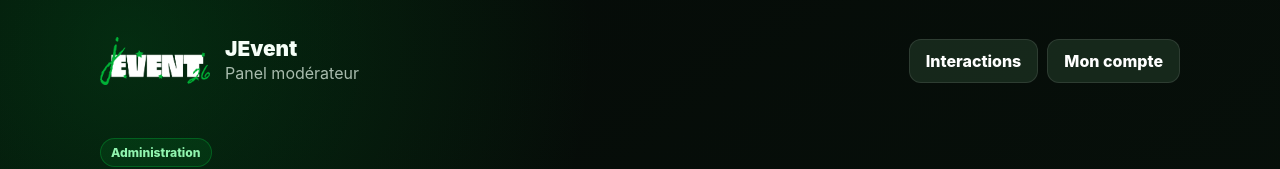
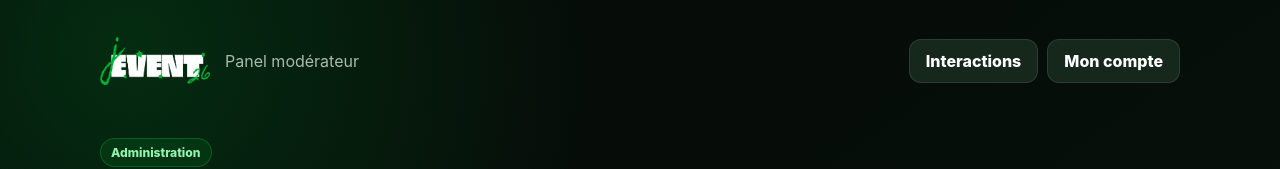
Before and after one commit to Jul0t/jevent-animations, a plain HTML site: page moderation.html in a window 1280 px wide. Shown: the top 169 px of the page. Drawn offline with Linux system fonts and the light colour scheme; no server answers.

Commit message:
Update moderation.html

```diff
--- a/moderation.html
+++ b/moderation.html
@@ -207,7 +207,6 @@
         </span>
 
         <span>
-          <span class="brand-name">JEvent</span>
           <span class="brand-subtitle">Panel modérateur</span>
         </span>
       </a>
```
